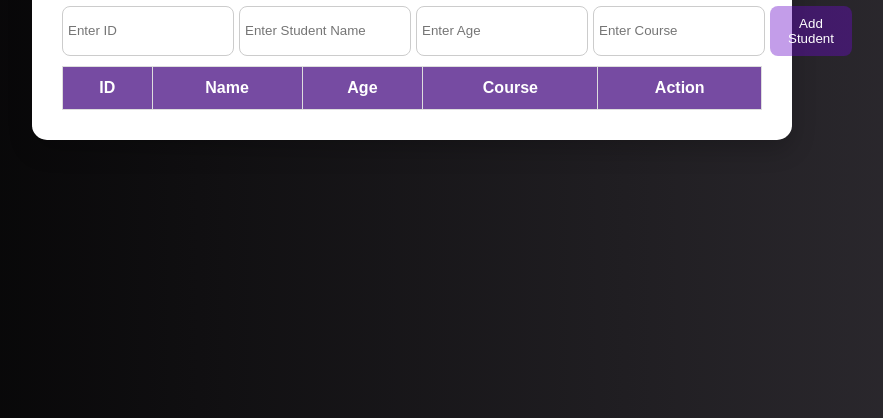
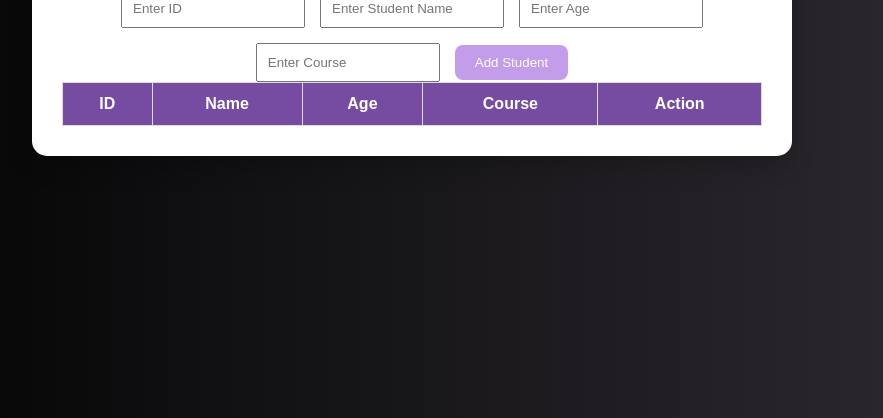
Before and after one commit to samanaaa-commits/Student-Management-System, a plain HTML site: page index.html in a window 1280 px wide. Shown: the part 382-800 px from the top of the page, without its empty margins (228-1111 px from the left). Drawn offline with Linux system fonts and the light colour scheme.

Commit message:
Update style.css

```diff
--- a/style.css
+++ b/style.css
@@ -23,20 +23,20 @@ h1 {
 
 .form {
     display: flex;
-    gap: 5px;
-    margin-bottom: 10px;
+    flex-wrap: wrap;
+    gap: 15px;
+    justify-content: center;
+    align-items: center;
 }
 
-.form input {
-    flex: 1;
-    padding: 5px;
+.form input{
     width: 160px;
-    border: 1px solid #ccc;
-    border-radius: 8px;
-    outline: none;
-    transition: 0.3s;
-    flex-wrap:wrap;
-    justify-conent:centre;
+    padding: 10px;
+}
+
+.form button{
+    padding: 10px 20px;
+    white-space: nowrap;
 }
 
 .form input:focus {
```
